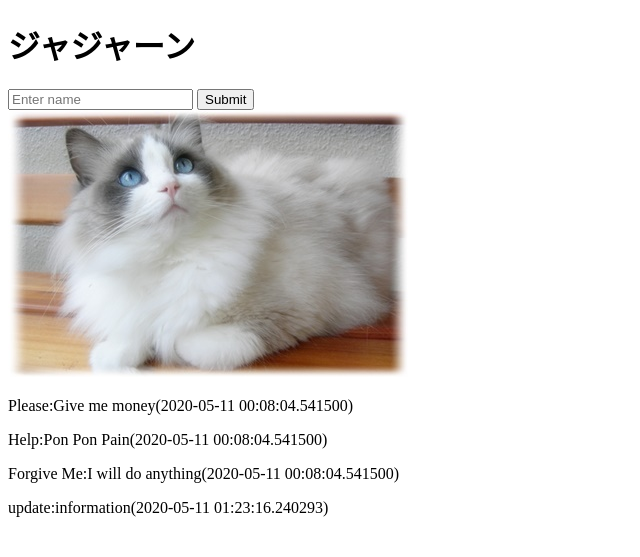
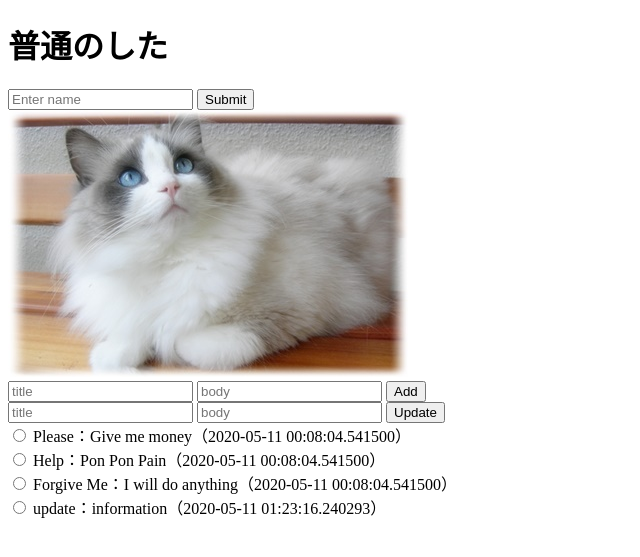
Before and after one commit to kiyomim/Backlog_Post, a Flask app: page / in a window 1280 px wide. Shown: the top 557 px of the page, without its empty margins (0-640 px from the left). Run offline with Flask 2, Linux system fonts and the light colour scheme.

Commit message:
Day4:update

```diff
--- a/app/app.py
+++ b/app/app.py
@@ -1,5 +1,7 @@
 from flask import Flask, render_template, request
 from models.models import OnegaiContent
+from models.database import db_session
+from datetime import datetime
 
 # Flaskオブジェクトの生成
 app = Flask(__name__)
@@ -20,5 +22,24 @@ def post():
     return render_template("index.html", name=name, all_onegai=all_onegai)
 
 
+@app.route("/add", methods=["post"])
+def add():
+    title = request.form["title"]
+    body = request.form["body"]
+    content = OnegaiContent(title, body, datetime.now())
+    db_session.add(content)
+    db_session.commit()
+    return index()
+
+
+@app.route("/update", methods=["post"])
+def update():
+    content = OnegaiContent.query.filter_by(id=request.form["update"]).first()
+    content.title = request.form["title"]
+    content.body = request.form["body"]
+    db_session.commit()
+    return index()
+
+
 if __name__ == "__main__":
     app.run(debug=True)
--- a/app/templates/index.html
+++ b/app/templates/index.html
@@ -6,21 +6,36 @@
     </head>
     <body>
     {% if name == "kiyomi" %}
-    <h1>じゃんじゃか{{ name }}</h1>
+    <h1>スペシャル{{ name }}</h1>
     {% elif name %}
-    <h1>じゃん{{name}}</h1>
+    <h1>普通{{name}}</h1>
     {% else %}
-    <h1>ジャジャーン</h1>
+    <h1>普通のした</h1>
     {% endif %}
     <form action="/index" method="POST">
         <input type="text" name="name" placeholder="Enter name">
         <input type="submit" value="Submit">
     </form>
+
     <img src="/static/images/cat.jpg" alt="猫">
 
-    {% for onegai in all_onegai %}
-    <p>{{onegai.title}}:{{onegai.body}}({{onegai.date}})</p>
-    {% endfor %}
+    <form action="/add" method="post">
+        <input type="text" name="title" placeholder="title">
+        <input type="text" name="body" placeholder="body">
+        <input type="submit" value="Add">
+    </form>
 
+    <form action="/update" method="post">
+        <input type="text" name="title" placeholder="title">
+        <input type="text" name="body" placeholder="body">
+        <input type="submit" value="Update">
+        {% for onegai in all_onegai %}
+            <div>
+                <input type="radio" name="update" value={{onegai.id}}>
+                {{onegai.title}}：{{onegai.body}}（{{onegai.date}}）
+                </input>
+            </div>
+        {% endfor %}
+    </form>
     </body>
 </html>
```
Also changed, not shown: models/onegai.db.
